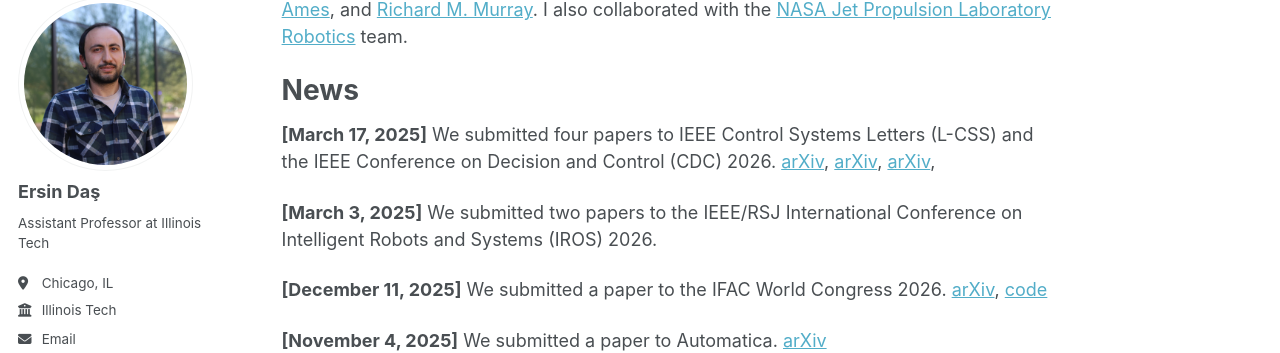
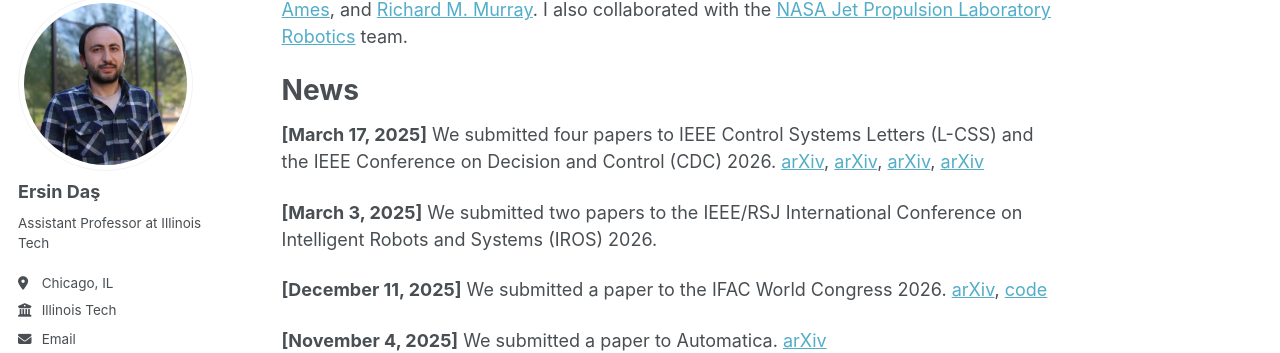
Before and after one commit to ersindas/ersindas.github.io, a Jekyll site: the page built from _pages/about.md, in a window 1280 px wide and 900 px high, scrolled down 355 px. Shown: the part 109-462 px from the top of the window. Built offline with Jekyll 4.4.1, drawn with Linux system fonts in a browser that asks for light colours; some web fonts are replaced.

Commit message:
Add a new arXiv link to the about page

```diff
--- a/_pages/about.md
+++ b/_pages/about.md
@@ -18,7 +18,7 @@ Prior to joining Illinois Tech, I was a postdoctoral researcher in the [Burdick
 
 News
 ======
-**[March 17, 2025]** We submitted four papers to IEEE Control Systems Letters (L-CSS) and the IEEE Conference on Decision and Control (CDC) 2026. [arXiv](https://arxiv.org/pdf/2603.24566), [arXiv](https://arxiv.org/pdf/2603.17097), [arXiv](https://arxiv.org/pdf/2603.18450),
+**[March 17, 2025]** We submitted four papers to IEEE Control Systems Letters (L-CSS) and the IEEE Conference on Decision and Control (CDC) 2026. [arXiv](https://arxiv.org/pdf/2603.24566), [arXiv](https://arxiv.org/pdf/2603.17097), [arXiv](https://arxiv.org/pdf/2603.18450),  [arXiv](https://arxiv.org/pdf/2604.08831)
 
 **[March 3, 2025]** We submitted two papers to the IEEE/RSJ International Conference on Intelligent Robots and Systems (IROS) 2026.
 
```
